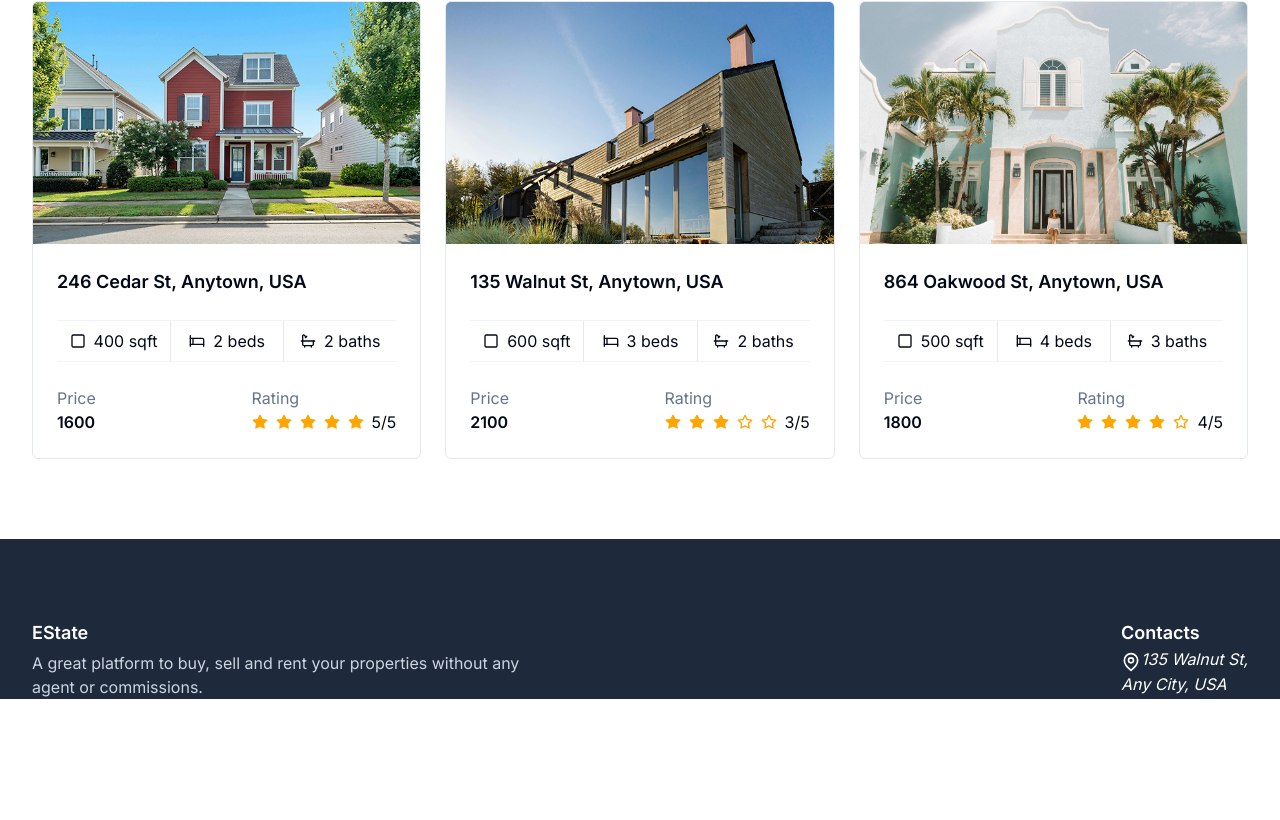
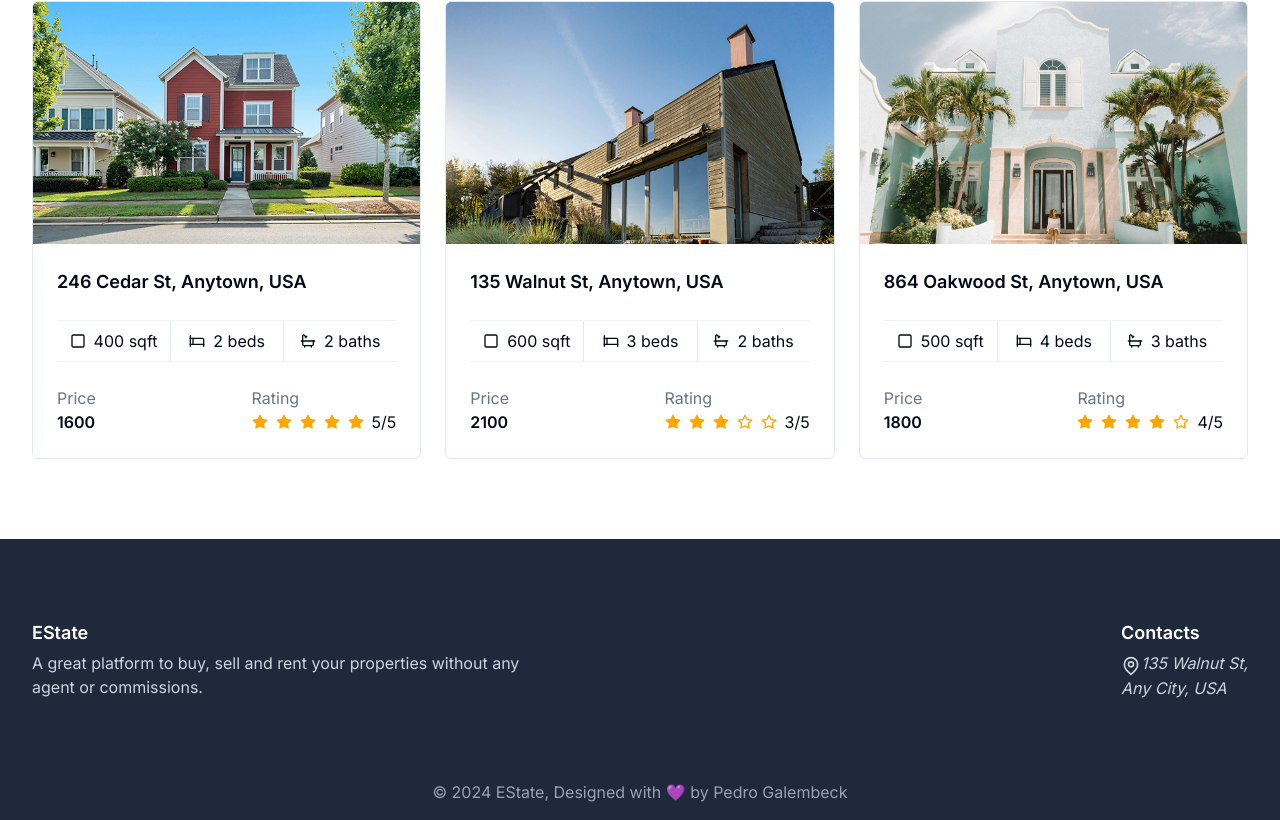
Before and after one commit to galembeck/real-state-app, a Next.js app: page / in a window 1280 px wide. Shown: the part 2491-3311 px from the top of the page. Before the commit the page ends 3190 px from the top, so only its background shows below. Built offline with nearby package versions, Linux system fonts and the light colour scheme.

Commit message:
refactor: add footer copyright information

```diff
--- a/src/components/footer.tsx
+++ b/src/components/footer.tsx
@@ -1,4 +1,5 @@
 import { MapPin } from "lucide-react";
+import Link from "next/link";
 
 export function Footer() {
   return (
@@ -11,7 +12,7 @@ export function Footer() {
 
         <div>
           <p className="text-lg font-semibold">Contacts</p>
-          <address>
+          <address className="text-slate-300 mt-1">
             <MapPin className="inline-block w-5 h-5 mt-0.5" />
             135 Walnut St,
             <br />
@@ -19,6 +20,9 @@ export function Footer() {
           </address>
         </div>
       </div>
+      <p className="text-center pt-20 pb-4 text-slate-400">
+        © 2024 EState, Designed with 💜 by <Link href="https://www.github.com/galembeck" target="_blank">Pedro Galembeck</Link>
+      </p>
     </footer>
   );
 }
```
